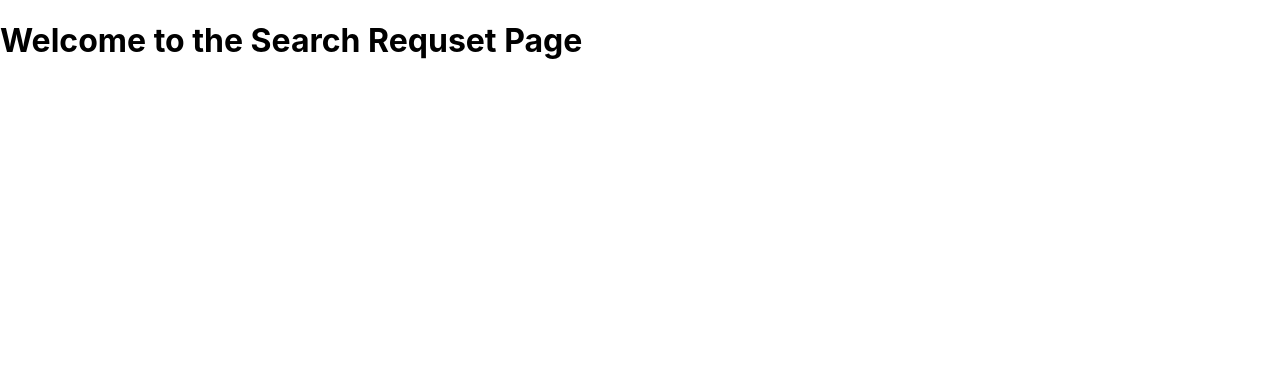
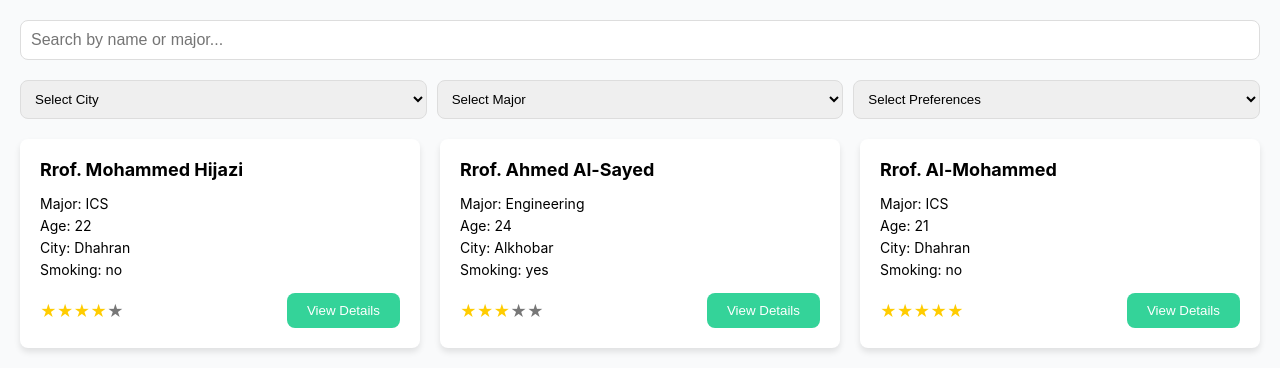
Before and after one commit to Mo7j/SWE363-project, a React (Create React App) app: page /search-request in a window 1280 px wide. Shown: the top 392 px of the page. Built offline with nearby package versions, Linux system fonts and the light colour scheme.

Commit message:
main functions of the search request page
added search-bar, filters, student cards, and a pop-up window for details

```diff
--- a/src/pages/SearchReuset.jsx
+++ b/src/pages/SearchReuset.jsx
@@ -1,3 +1,167 @@
-export default function SearchReuset() {
-    return <h1>Welcome to the Search Requset Page</h1>;
-  }
+import React, { useState } from 'react';
+import '../styels/SearchRequest.css';
+
+const roommatesData = [
+  {
+    id: 1,
+    name: "Rrof. Mohammed Hijazi",
+    major: "ICS",
+    age: 22,
+    city: "Dhahran",
+    smoking: "no",
+    rating: 4,
+    details: "Mohammed enjoys programming and outdoor activities."
+  },
+  {
+    id: 2,
+    name: "Rrof. Ahmed Al-Sayed",
+    major: "Engineering",
+    age: 24,
+    city: "Alkhobar",
+    smoking: "yes",
+    rating: 3,
+    details: "Ahmed is a mechanical engineering student interested in robotics."
+  },
+  {
+    id: 3,
+    name: "Rrof. Al-Mohammed",
+    major: "ICS",
+    age: 21,
+    city: "Dhahran",
+    smoking: "no",
+    rating: 5,
+    details: "Al is passionate about AI and machine learning."
+  },
+];
+
+const SearchRequest = () => {
+  const [searchTerm, setSearchTerm] = useState("");
+  const [filterCity, setFilterCity] = useState("");
+  const [filterMajor, setFilterMajor] = useState("");
+  const [filterPreference, setFilterPreference] = useState("");
+  const [isModalOpen, setIsModalOpen] = useState(false);
+  const [selectedRoommate, setSelectedRoommate] = useState(null);
+
+  const filteredRoommates = roommatesData.filter((roommate) => {
+    return (
+      (roommate.name.toLowerCase().includes(searchTerm.toLowerCase()) ||
+        roommate.major.toLowerCase().includes(searchTerm.toLowerCase())) &&
+      (filterCity ? roommate.city === filterCity : true) &&
+      (filterMajor ? roommate.major === filterMajor : true) &&
+      (filterPreference ? roommate.smoking === filterPreference : true)
+    );
+  });
+
+  // Function to open the modal and set the selected roommate
+  const openModal = (roommate) => {
+    setSelectedRoommate(roommate);
+    setIsModalOpen(true);
+  };
+
+  // Function to close the modal
+  const closeModal = () => {
+    setIsModalOpen(false);
+    setSelectedRoommate(null);
+  };
+
+  return (
+    <div className="container">
+      <div className="search-bar">
+        <input
+          type="text"
+          placeholder="Search by name or major..."
+          className="input"
+          value={searchTerm}
+          onChange={(e) => setSearchTerm(e.target.value)}
+        />
+      </div>
+
+      <div className="filters">
+        <select
+          className="select"
+          onChange={(e) => setFilterCity(e.target.value)}
+        >
+          <option value="">Select City</option>
+          <option value="Dhahran">Dhahran</option>
+          <option value="Alkhobar">Alkhobar</option>
+        </select>
+
+        <select
+          className="select"
+          onChange={(e) => setFilterMajor(e.target.value)}
+        >
+          <option value="">Select Major</option>
+          <option value="ICS">ICS</option>
+          <option value="Engineering">Engineering</option>
+        </select>
+
+        <select
+          className="select"
+          onChange={(e) => setFilterPreference(e.target.value)}
+        >
+          <option value="">Select Preferences</option>
+          <option value="yes">Non-smoking</option>
+          <option value="no">Smoker</option>
+        </select>
+      </div>
+
+      <div className="roommate-list">
+        {filteredRoommates.map((roommate) => (
+          <div key={roommate.id} className="roommate-card">
+            <div className="roommate-header">
+              <div className="roommate-info">
+                <h3 className="roommate-name">{roommate.name}</h3>
+              </div>
+            </div>
+            <div className="roommate-details">
+              <p className="roommate-details-p">Major: {roommate.major}</p>
+              <p className="roommate-details-p">Age: {roommate.age}</p>
+              <p className="roommate-details-p">City: {roommate.city}</p>
+              <p className="roommate-details-p">Smoking: {roommate.smoking}</p>
+            </div>
+            <div className="roommate-footer">
+              <div className="roommate-rating">
+                {[...Array(5)].map((_, index) => (
+                  <span
+                    key={index}
+                    className={`star ${index < roommate.rating ? 'filled' : ''}`}
+                  >
+                    ★
+                  </span>
+                ))}
+              </div>
+              <button className="details-button" onClick={() => openModal(roommate)}>
+                View Details
+              </button>
+            </div>
+          </div>
+        ))}
+      </div>
+
+      {/* Modal for Showing Roommate Details */}
+      {isModalOpen && selectedRoommate && (
+        <div className="modal-overlay">
+          <div className="modal">
+            <div className="modal-header">
+              <h2>Roommate Details</h2>
+              <button onClick={closeModal} className="close-btn">X</button>
+            </div>
+            <div className="modal-body">
+              <p><strong>Name:</strong> {selectedRoommate.name}</p>
+              <p><strong>Major:</strong> {selectedRoommate.major}</p>
+              <p><strong>Age:</strong> {selectedRoommate.age}</p>
+              <p><strong>City:</strong> {selectedRoommate.city}</p>
+              <p><strong>Smoking:</strong> {selectedRoommate.smoking}</p>
+              <p><strong>Details:</strong> {selectedRoommate.details}</p>
+            </div>
+            <div className="modal-footer">
+              <button onClick={closeModal} className="close-btn">Close</button>
+            </div>
+          </div>
+        </div>
+      )}
+    </div>
+  );
+};
+
+export default SearchRequest;
--- /dev/null
+++ b/src/styels/SearchRequest.css
@@ -0,0 +1,179 @@
+
+
+  /* General Container */
+  .container {
+      padding: 20px;
+      background-color: #f9fafb;
+    }
+
+  /* Search Bar */
+  .search-bar {
+    margin-bottom: 20px;
+  }
+
+  .input {
+    width: 100%;
+    padding: 10px;
+    border-radius: 8px;
+    border: 1px solid #ddd;
+    font-size: 16px;
+    box-sizing: border-box;
+  }
+
+  /* Filters */
+  .filters {
+    display: flex;
+    gap: 10px;
+    margin-bottom: 20px;
+  }
+
+  .select {
+    padding: 10px;
+    border-radius: 8px;
+    border: 1px solid #ddd;
+    width: 100%;
+  }
+
+  .checkbox-label {
+    display: flex;
+    align-items: center;
+  }
+
+  .checkbox {
+    margin-right: 10px;
+  }
+
+  /* Roommate List */
+  .roommate-list {
+    display: grid;
+    grid-template-columns: repeat(auto-fill, minmax(300px, 1fr));
+    gap: 20px;
+  }
+
+  .roommate-card {
+    background-color: white;
+    padding: 20px;
+    border-radius: 8px;
+    box-shadow: 0 4px 6px rgba(0, 0, 0, 0.1);
+  }
+
+  .roommate-header {
+    display: flex;
+    align-items: center;
+    margin-bottom: 15px;
+  }
+
+  .roommate-info {
+    font-size: 14px;
+  }
+
+  .roommate-name {
+    font-weight: bold;
+    font-size: 18px;
+    margin: auto;
+  }
+
+  .roommate-details {
+    margin-bottom: 15px;
+    font-size: 14px;
+  }
+
+  .roommate-details-p {
+    margin: 5px 0px 5px 0px;
+  }
+
+  .roommate-footer {
+    display: flex;
+    justify-content: space-between;
+    align-items: center;
+  }
+
+  .roommate-rating {
+    display: flex;
+  }
+
+  .star {
+    color: #777;
+    font-size: 16px;
+  }
+
+  .star.filled {
+    color: #ffcc00;
+  }
+
+  .details-button {
+    background-color: #34d399;
+    color: white;
+    padding: 10px 20px;
+    border-radius: 8px;
+    border: none;
+    cursor: pointer;
+  }
+
+  .details-button:hover {
+    background-color: #2a9d8f;
+  }
+
+  /* Modal Overlay */
+  .modal-overlay {
+    position: fixed;
+    top: 0;
+    left: 0;
+    width: 100vw;
+    height: 100vh;
+    background: rgba(0, 0, 0, 0.5);
+    display: flex;
+    justify-content: center;
+    align-items: center;
+    z-index: 1000; /* Ensure the modal appears above everything else */
+  }
+
+  /* Modal Window */
+  .modal {
+    background: white;
+    padding: 20px;
+    border-radius: 8px;
+    width: 400px;
+    max-width: 90%;
+    box-shadow: 0 4px 8px rgba(0, 0, 0, 0.2);
+  }
+
+  /* Modal Header */
+  .modal-header {
+    display: flex;
+    justify-content: space-between;
+    align-items: center;
+    font-size: 18px;
+    margin-bottom: 15px;
+  }
+
+  .close-btn {
+    background: none;
+    border: none;
+    font-size: 20px;
+    cursor: pointer;
+    font-weight: bold;
+    color: #888;
+  }
+
+  /* Modal Body */
+  .modal-body {
+    margin-bottom: 20px;
+  }
+
+  .modal-footer {
+    text-align: center;
+  }
+
+  .close-btn {
+    background-color: #34d399;
+    color: white;
+    padding: 10px 20px;
+    border-radius: 8px;
+    border: none;
+    cursor: pointer;
+  }
+
+  .close-btn:hover {
+    background-color: #2a9d8f;
+  }
```
Also changed, not shown: src/assets/background.png (added).
